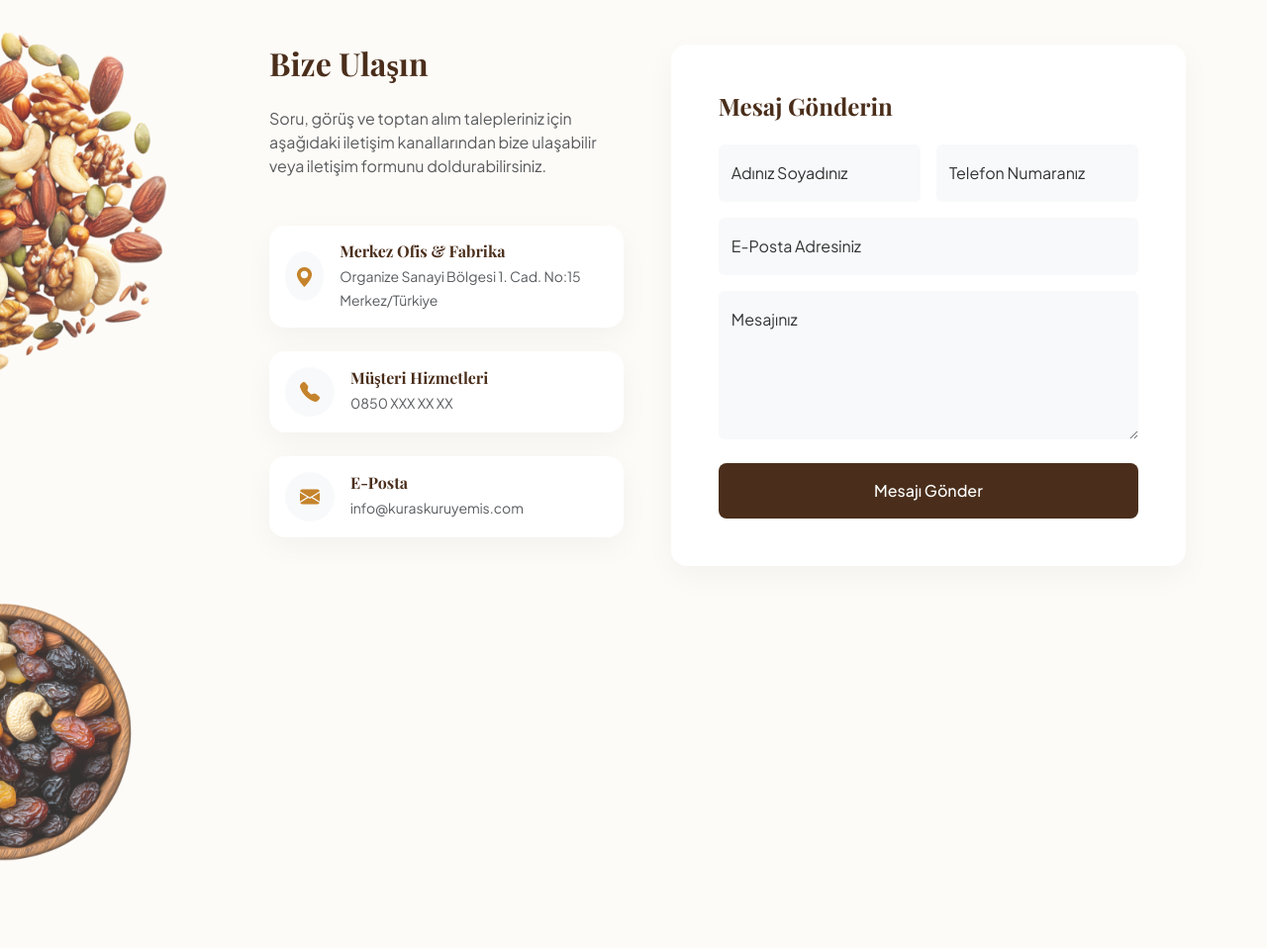
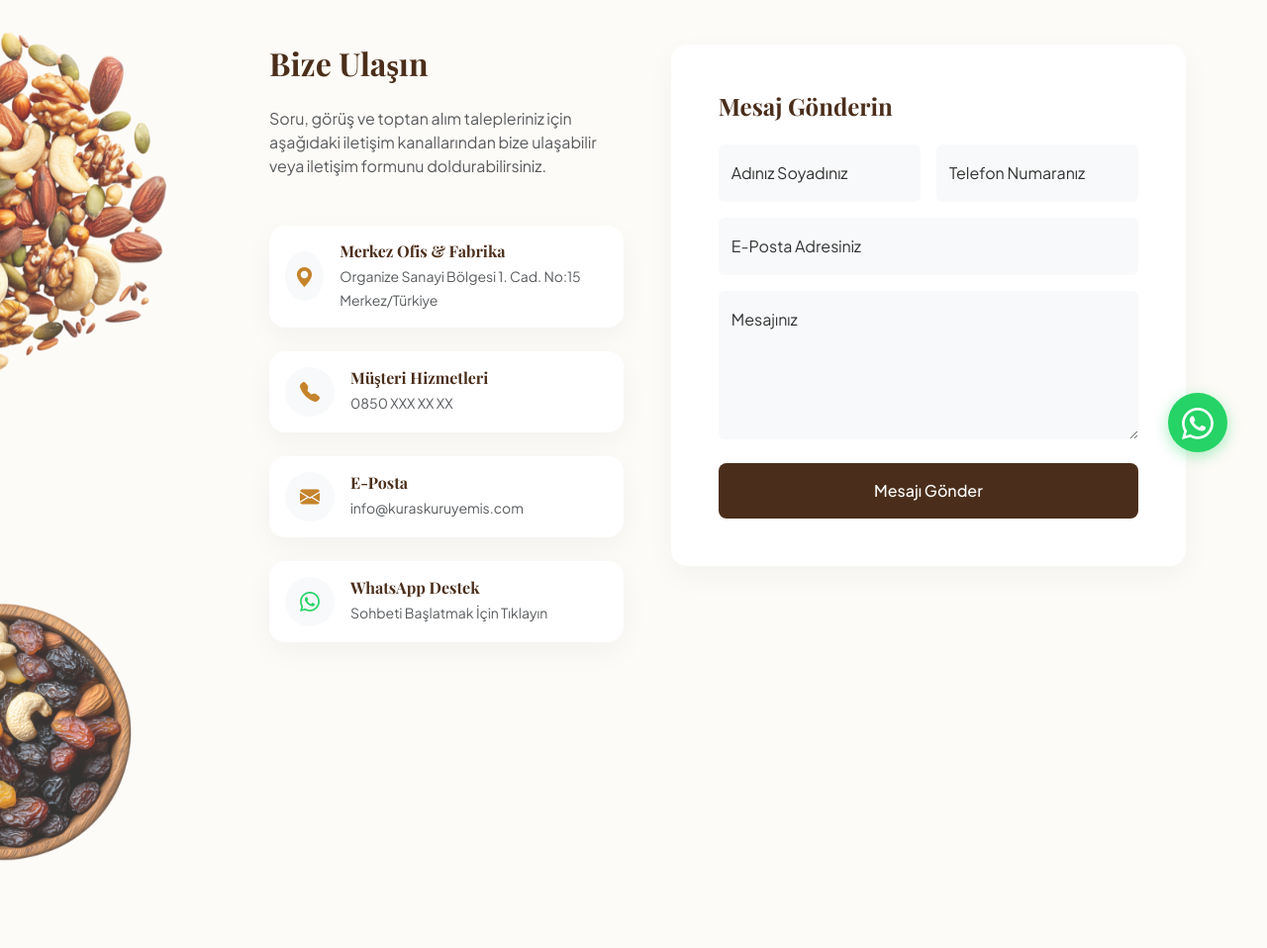
Before and after one commit to strip43weathers/kuraskuruyemis, a Django app: page /iletisim/ in a window 1280 px wide. Shown: the part 303-1261 px from the top of the page at 99% size. Run offline with Django 5.2, Linux system fonts and the light colour scheme; data that the repository does not hold is empty; some web fonts are replaced.

Commit message:
tasarim4

```diff
--- a/templates/pages/contact.html
+++ b/templates/pages/contact.html
@@ -46,6 +46,15 @@
                 <span class="text-muted small">info@kuraskuruyemis.com</span>
             </div>
         </div>
+        <div class="d-flex align-items-center mb-4 premium-card p-3">
+            <div class="bg-light rounded-circle d-flex align-items-center justify-content-center me-3" style="width: 50px; height: 50px;">
+                <i class="bi bi-whatsapp fs-5" style="color: #25D366;"></i>
+            </div>
+            <div>
+                <h6 class="fw-bold mb-1">WhatsApp Destek</h6>
+                <a href="https://wa.me/905551234567" target="_blank" class="text-muted small text-decoration-none">Sohbeti Başlatmak İçin Tıklayın</a>
+            </div>
+        </div>
     </div>
 
     <div class="col-lg-7">
--- a/templates/public_base.html
+++ b/templates/public_base.html
@@ -109,6 +109,31 @@
         .bg-nuts-container { position: absolute; top: 50px; left: -270px; z-index: 0; opacity: 0.8; pointer-events: none; }
         .content-wrapper { z-index: 1; position: relative; }
         .hover-white:hover { color: #fff !important; transition: 0.3s; }
+
+        /* WhatsApp Sabit Buton Stilleri */
+        .whatsapp-float {
+            position: fixed;
+            width: 60px;
+            height: 60px;
+            bottom: 40px;
+            right: 40px;
+            background-color: #25d366;
+            color: #FFF;
+            border-radius: 50px;
+            box-shadow: 0 4px 15px rgba(37, 211, 102, 0.4);
+            z-index: 1000;
+            display: flex;
+            align-items: center;
+            justify-content: center;
+            font-size: 32px;
+            text-decoration: none;
+            transition: all 0.3s ease;
+        }
+        .whatsapp-float:hover {
+            color: #FFF;
+            transform: scale(1.1) translateY(-5px);
+            box-shadow: 0 6px 20px rgba(37, 211, 102, 0.6);
+        }
     </style>
 </head>
 <body>
@@ -207,6 +232,9 @@
             </div>
         </div>
     </footer>
+    <a href="https://wa.me/905551234567" class="whatsapp-float" target="_blank" title="WhatsApp'tan Bize Ulaşın">
+        <i class="bi bi-whatsapp"></i>
+    </a>
 
     <script src="https://cdn.jsdelivr.net/npm/bootstrap@5.3.2/dist/js/bootstrap.bundle.min.js"></script>
 </body>
```
